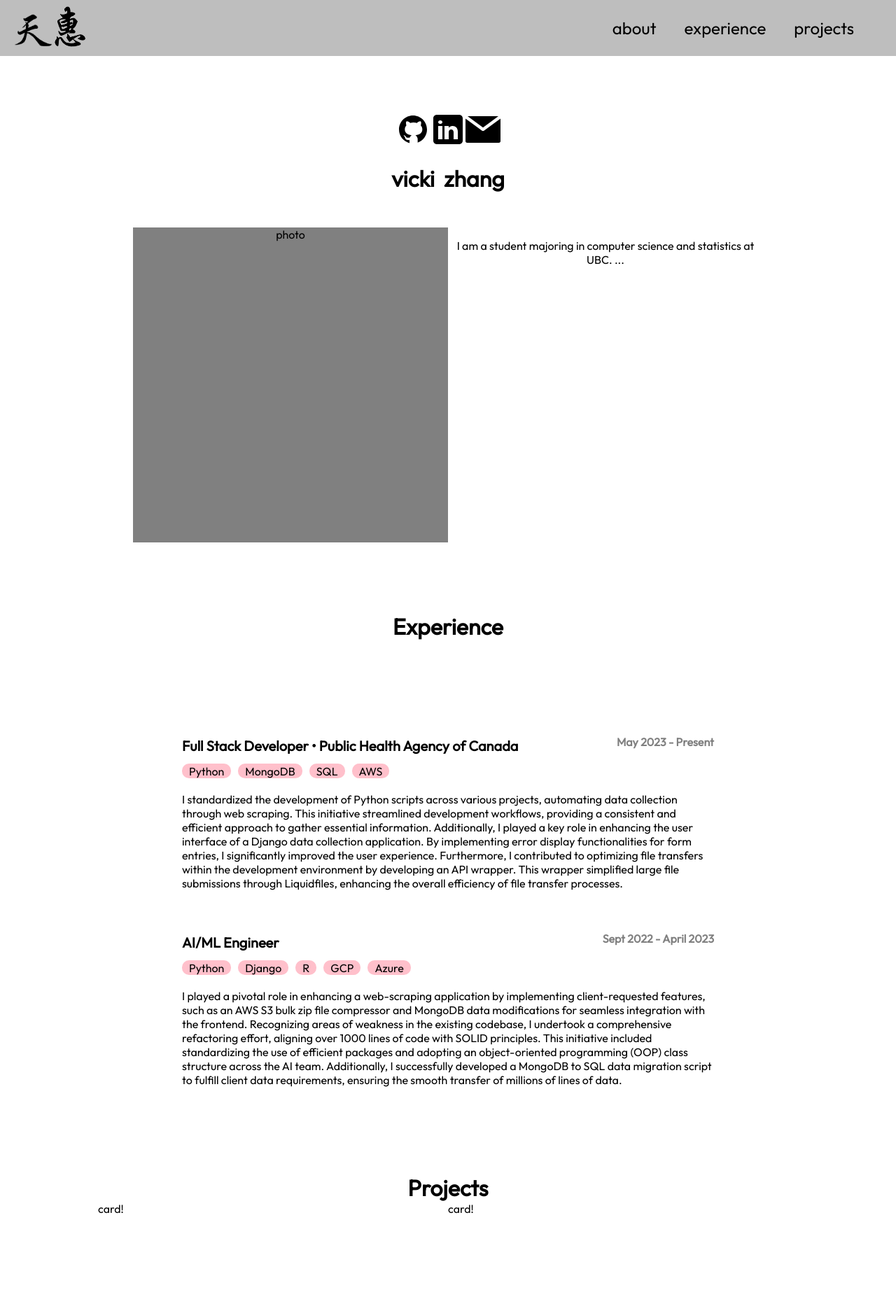
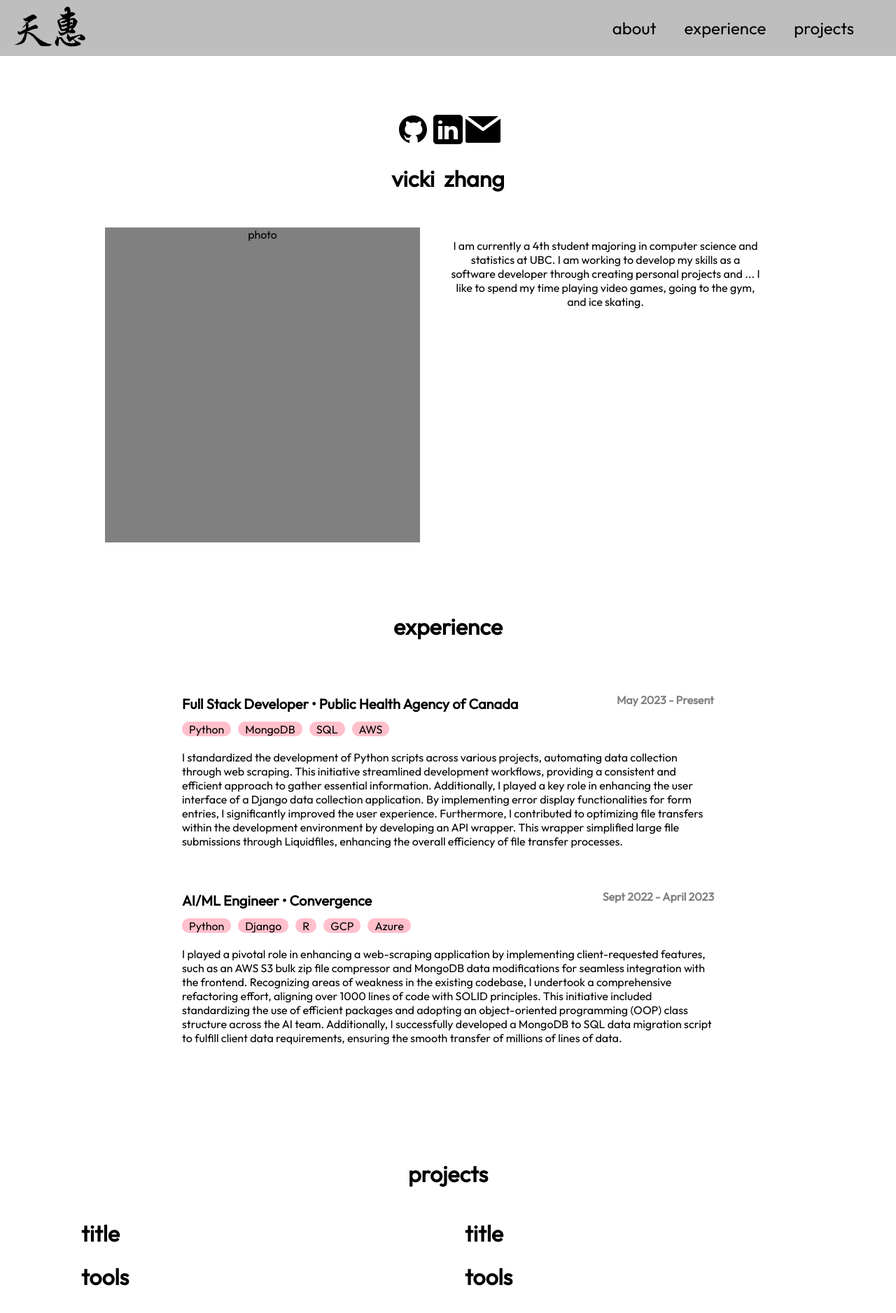
Before and after one commit to vickiszhang/portfolio, a React (Vite) app in the folder portfolio/: page / in a window 1280 px wide. Shown: the top 1876 px of the page at 70% size. Built offline with nearby package versions, Linux system fonts and the light colour scheme; the HTML template or start-up script is replaced by a standard one.

Commit message:
some changes

```diff
--- a/portfolio/src/components/ProjectCard.css
+++ b/portfolio/src/components/ProjectCard.css
@@ -1,6 +1,8 @@
 .project-card {
     width:500px;
     height: 200px;
+    border-radius: 10px;
+    padding: 24px;
 }
 
 .project-card:hover {
--- a/portfolio/src/components/ProjectCard.tsx
+++ b/portfolio/src/components/ProjectCard.tsx
@@ -6,7 +6,9 @@ const ProjectCard: React.FC = () => {
 
     return (
       <div className="project-card">
-        card!
+        <h1> title</h1>
+        <h1> tools</h1>
+
       </div>
     );
   };
--- a/portfolio/src/pages/About.css
+++ b/portfolio/src/pages/About.css
@@ -31,8 +31,13 @@
 .bio {
     height: 450px;
     width: 450px;
+    padding: 0px 40px 0px 40px;
 }
 
 .experience {
     margin-top: 100px;
 }
+
+.icon:hover {
+    color: pink;
+}
--- a/portfolio/src/pages/About.tsx
+++ b/portfolio/src/pages/About.tsx
@@ -25,8 +25,13 @@ const About: React.FC = () => {
           </div>
           <div className='bio'>
             <p>
-              I am a student majoring in computer science and statistics at UBC.
+              I am currently a 4th student majoring in computer science and statistics at UBC.
+              I am working to develop my skills as a software developer through creating personal projects and
+
+
               ...
+
+              I like to spend my time playing video games, going to the gym, and ice skating.
             </p>
           </div>
         </div>
--- a/portfolio/src/pages/Experience.css
+++ b/portfolio/src/pages/Experience.css
@@ -6,7 +6,12 @@
     font-weight: bold;
 
 }
+
+.experience-title:hover {
+    color: pink;
+}
 .experience {
     justify-content: center;
     align-items: center;
+    margin: 40px;
 }
--- a/portfolio/src/pages/Experience.tsx
+++ b/portfolio/src/pages/Experience.tsx
@@ -6,7 +6,7 @@ const Experience: React.FC = () => {
   return (
     <div className="main" id="experience">
       <div className="experience-title">
-        Experience
+        experience
       </div>
       <div className="experience">
 
@@ -14,7 +14,7 @@ const Experience: React.FC = () => {
                   duration="May 2023 - Present"
                   tools={["Python", "MongoDB", "SQL", "AWS"]}
                   desc="I standardized the development of Python scripts across various projects, automating data collection through web scraping. This initiative streamlined development workflows, providing a consistent and efficient approach to gather essential information. Additionally, I played a key role in enhancing the user interface of a Django data collection application. By implementing error display functionalities for form entries, I significantly improved the user experience. Furthermore, I contributed to optimizing file transfers within the development environment by developing an API wrapper. This wrapper simplified large file submissions through Liquidfiles, enhancing the overall efficiency of file transfer processes."/>
-        <JobCard title="AI/ML Engineer"
+        <JobCard title="AI/ML Engineer • Convergence"
                   duration="Sept 2022 - April 2023"
                   tools={["Python", "Django", "R", "GCP", "Azure"]}
                   desc="I played a pivotal role in enhancing a web-scraping application by implementing client-requested features, such as an AWS S3 bulk zip file compressor and MongoDB data modifications for seamless integration with the frontend. Recognizing areas of weakness in the existing codebase, I undertook a comprehensive refactoring effort, aligning over 1000 lines of code with SOLID principles. This initiative included standardizing the use of efficient packages and adopting an object-oriented programming (OOP) class structure across the AI team. Additionally, I successfully developed a MongoDB to SQL data migration script to fulfill client data requirements, ensuring the smooth transfer of millions of lines of data."/>
--- a/portfolio/src/pages/Projects.css
+++ b/portfolio/src/pages/Projects.css
@@ -6,6 +6,10 @@
     font-weight: bold;
 
 }
+
+.projects-title:hover {
+    color: pink;
+}
 .projects {
     justify-content: center;
     align-items: center;
--- a/portfolio/src/pages/Projects.tsx
+++ b/portfolio/src/pages/Projects.tsx
@@ -6,7 +6,7 @@ const Projects: React.FC = () => {
   return (
     <div id="projects" className="main">
       <div className="projects-title">
-          Projects
+          projects
       </div>
       <div className="projects">
         <ProjectCard/>
```
